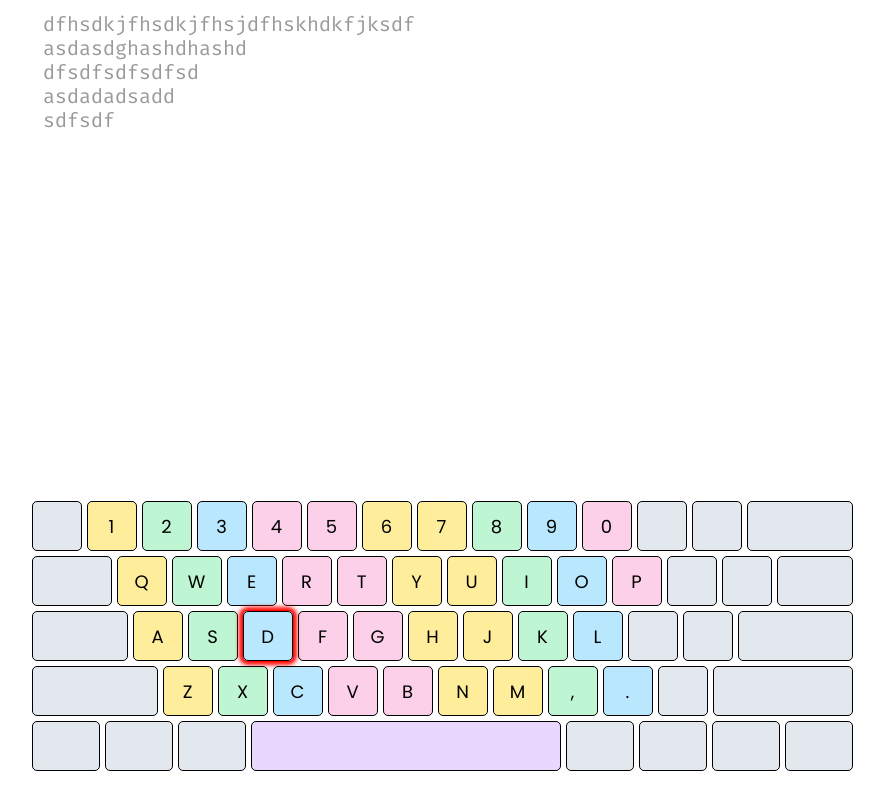
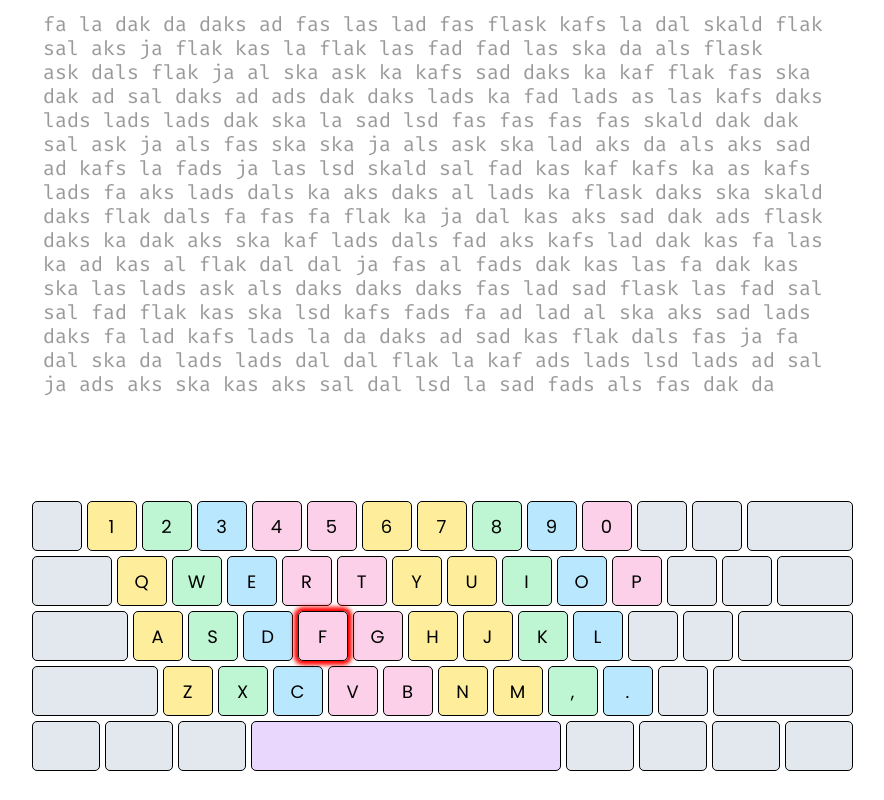
Before and after one commit to 30isnottoolate/typing-trainer, a React app: page / in a window 1280 px wide. Shown: the whole page, without its empty margins (198-1082 px from the left). Built offline with nearby package versions, Linux system fonts and the light colour scheme.

Commit message:
Rewrite text generator function

```diff
--- a/src/components/App.tsx
+++ b/src/components/App.tsx
@@ -8,27 +8,39 @@ import FinishBox from "./FinishBox";
 import wordBank from "../utilities/wordBank";
 
 const App: React.FC = () => {
-    const [textSource, setTextSource] = useState(`dfhsdkjfhsdkjfhsjdfhskhdkfjksdf\nasdasdghashdhashd\ndfsdfsdfsdfsd\nasdadadsadd\nsdfsdf`);
+    const [textSource, setTextSource] = useState("");
     const [textInput, setTextInput] = useState("");
     const [errorCount, setErrorCount] = useState(0);
     const [timerActive, setTimerActive] = useState(false);
     const [startingTime, setStartingTime] = useState(0);
     const [finished, setFinished] = useState(false);
-    const [currentLevel, setCurrentLevel] = useState(0);
+    const [currentLevel, setCurrentLevel] = useState(1);
     const [appStatus, setAppStatus] = useState("training"); //menu, training, paused, finished
 
     useEffect(() => {
         if (currentLevel > 0) {
             let currentWords = wordBank[currentLevel - 1];
-            let textCollector = currentWords[Math.floor(Math.random() * currentWords.length)];
+            let textCollector = "";
 
-            do {
-                let randomIndex = Math.floor(Math.random() * currentWords.length);
-                textCollector = `${textCollector} ${currentWords[randomIndex]}`;
+            for (let numberOfLines = 0; numberOfLines < 16; numberOfLines++) {
+                let lineCollector = "";
+                let isLineFull = false;
+
+                do {
+                    let randomIndex = Math.floor(Math.random() * currentWords.length);
+                    let randomWord = currentWords[randomIndex];
+
+                    if ((lineCollector + randomWord).length < 66) {
+                        lineCollector = `${lineCollector} ${randomWord}`;
+                    } else {
+                        textCollector = `${textCollector}\n${lineCollector.trim()}`;
+                        isLineFull = true;
+                    }
+                }
+                while (!isLineFull);
             }
-            while (textCollector.length < 1000);
 
-            setTextSource(textCollector);
+            setTextSource(textCollector.trim());
         }
     }, [currentLevel]);
 
```
